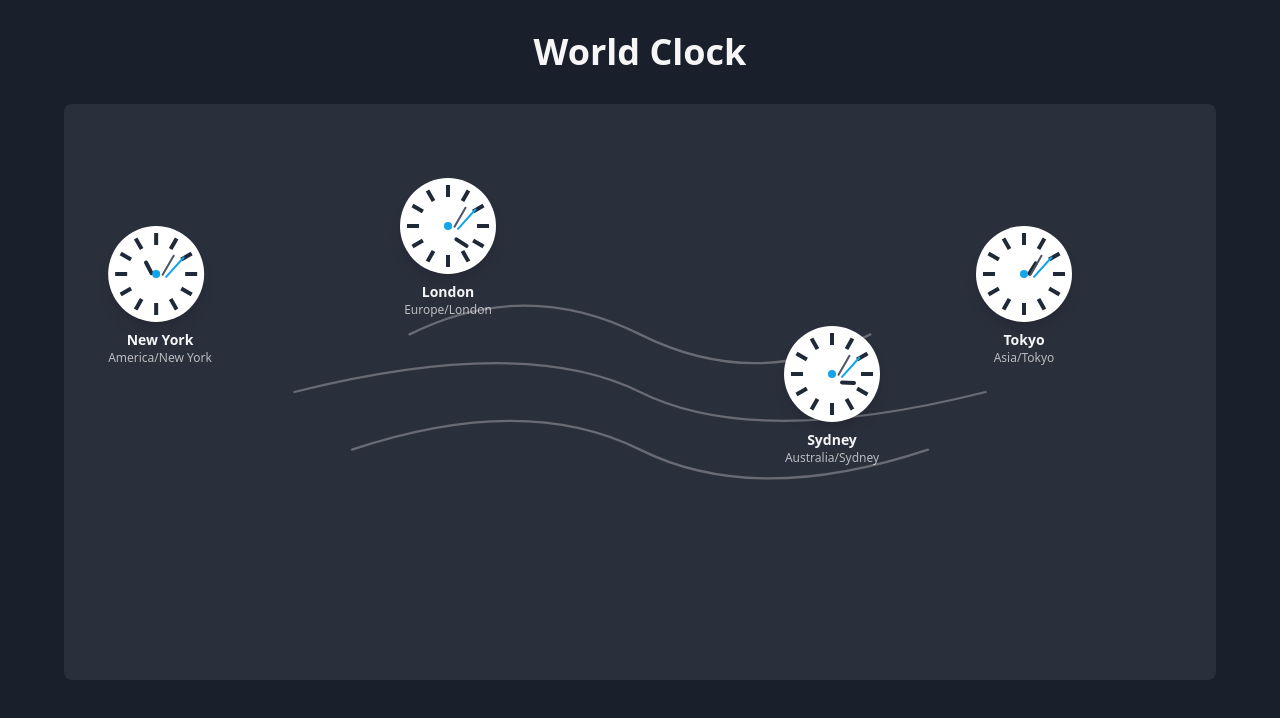
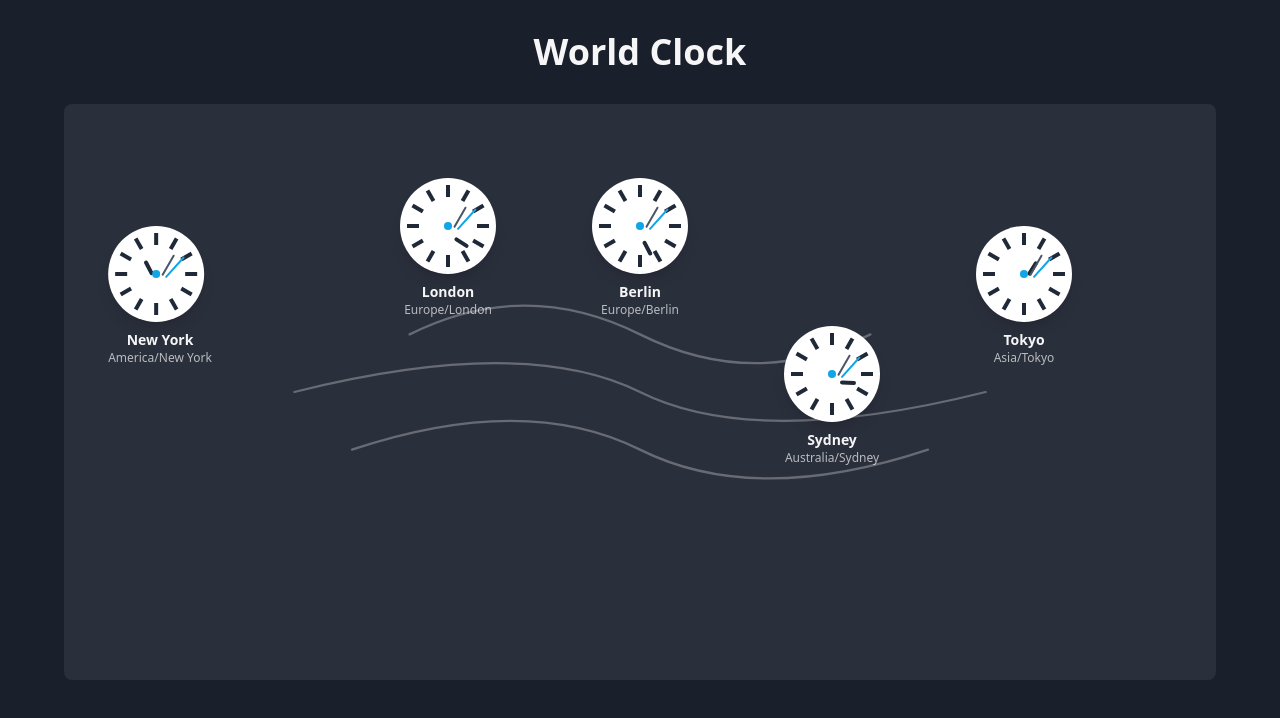
Before and after one commit to hb9evw/globe-clock-o-matic, a React (Vite) app: page / in a window 1280 px wide. Shown: the top 718 px of the page. Built offline with nearby package versions, Linux system fonts and the light colour scheme.

Commit message:
Add Berlin time to World Clock
Implemented the display of Berlin time in the World Clock component, allowing users to see the current time in Berlin alongside other major timezones.
[skip gpt_engineer]

```diff
--- a/src/components/WorldClock.tsx
+++ b/src/components/WorldClock.tsx
@@ -6,6 +6,7 @@ import TimeZoneDisplay from "./TimeZoneDisplay";
 const MAJOR_TIMEZONES = [
   { name: "New York", timezone: "America/New_York", position: "left-24 top-1/3" },
   { name: "London", timezone: "Europe/London", position: "left-1/3 top-1/4" },
+  { name: "Berlin", timezone: "Europe/Berlin", position: "left-1/2 top-1/4" },
   { name: "Tokyo", timezone: "Asia/Tokyo", position: "right-24 top-1/3" },
   { name: "Sydney", timezone: "Australia/Sydney", position: "right-1/4 bottom-1/4" },
 ];
```
